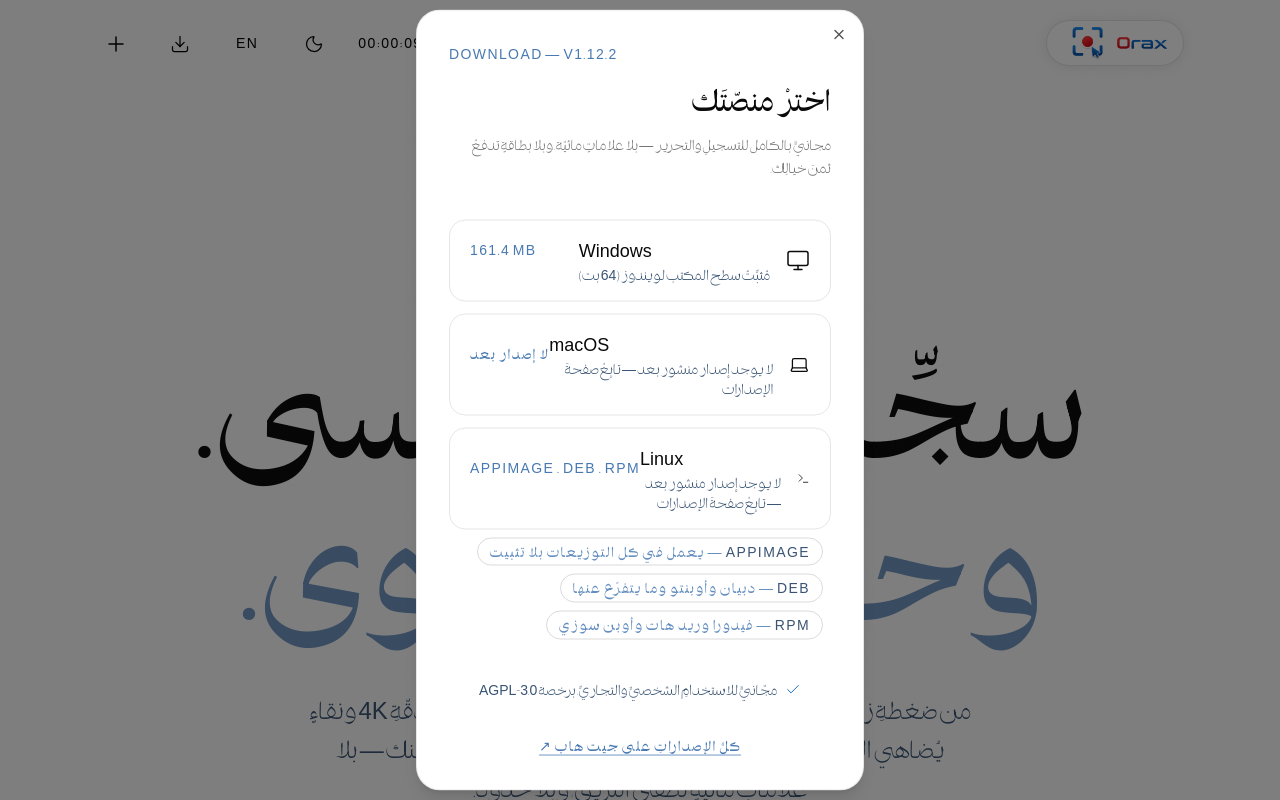
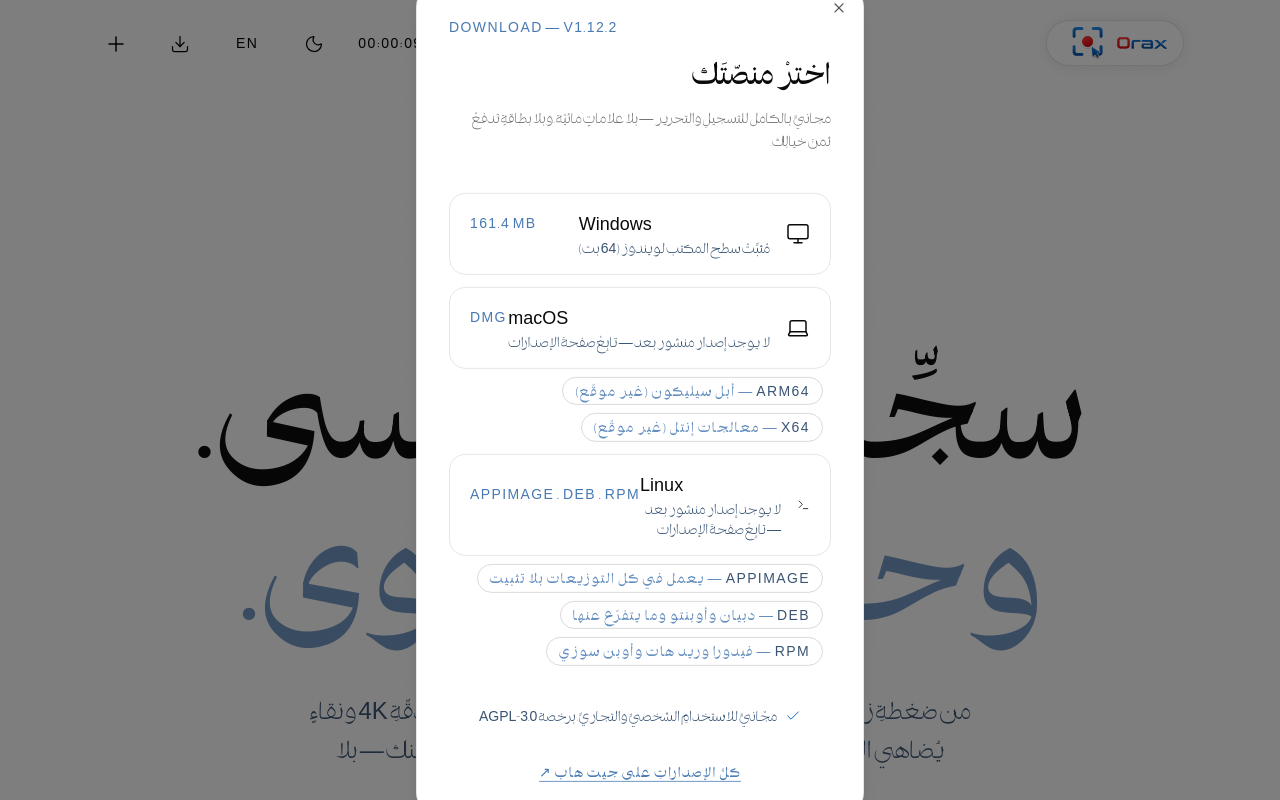
Before and after one commit to Mohammedorax/OraxRecordly_WEB, a Next.js app: page / in a window 1280 px wide. Both pictures are taken after a click on the button 180 px from the left and 44 px from the top of the page. Shown: the top 800 px of the page. Built offline with nearby package versions, Linux system fonts and the light colour scheme.

Commit message:
site: offer the unsigned macOS disk images
macOS was listed as 'no build yet'. Two real disk images now exist - Apple Silicon and Intel - so the dialog carries both, each labelled unsigned, and the release ships the Gatekeeper steps and the quarantine command in an install note.

```diff
--- a/src/components/site/download-cta.tsx
+++ b/src/components/site/download-cta.tsx
@@ -38,6 +38,15 @@
   { name: "rpm", asset: "OraxRecordly-linux-x64.rpm" },
 ] as const;
 
+/**
+ * The macOS disk images are published unsigned (no Apple Developer account), so
+ * the note next to each one says so and the release ships the Gatekeeper steps.
+ */
+const MAC_VARIANTS = [
+  { name: "arm64", asset: "OraxRecordly-macos-arm64-unsigned.dmg" },
+  { name: "x64", asset: "OraxRecordly-macos-x64-unsigned.dmg" },
+] as const;
+
 /** Secondary destination: every release, every platform. */
 const ALL_RELEASES = "https://github.com/Mohammedorax/OraxRecordly/releases";
 
@@ -57,7 +66,7 @@
     href: WINDOWS_INSTALLER,
     direct: true,
   },
-  { name: "macOS", icon: Laptop, meta: "", href: ALL_RELEASES, direct: false },
+  { name: "macOS", icon: Laptop, meta: "dmg", href: ALL_RELEASES, direct: false },
   // Linux has builds now, so it must not read as "no build yet"; the three
   // formats are offered as their own links below the row.
   { name: "Linux", icon: Terminal, meta: "AppImage · deb · rpm", href: ALL_RELEASES, direct: false },
@@ -219,7 +228,8 @@
                 {/*
                   * Linux ships three packages rather than one, so each format gets
                   * its own real download link instead of hiding behind a releases
-                  * page the visitor then has to search.
+                  * page the visitor then has to search. macOS does the same for its
+                  * two architectures, and says plainly that it is unsigned.
                   */}
                 {p.name === "Linux" ? (
                   <div className="mt-2 flex flex-wrap gap-2 ps-2">
@@ -236,6 +246,23 @@
                           {" "}
                           {t.download.linuxFormats[variant.name]}
                         </span>
+                      </a>
+                    ))}
+                  </div>
+                ) : null}
+
+                {p.name === "macOS" ? (
+                  <div className="mt-2 flex flex-wrap gap-2 ps-2">
+                    {MAC_VARIANTS.map((variant) => (
+                      <a
+                        key={variant.name}
+                        href={`${LINUX_ASSET_BASE}/${variant.asset}`}
+                        target="_blank"
+                        rel="noreferrer"
+                        className="mono rounded-full border border-ink/15 px-3 py-1 text-xs text-ink-soft transition-colors duration-500 ease-editorial hover:border-orax-blue hover:text-orax-blue"
+                      >
+                        {variant.name}
+                        <span className="text-mink-40"> {t.download.macFormats[variant.name]}</span>
                       </a>
                     ))}
                   </div>
--- a/src/lib/i18n.ts
+++ b/src/lib/i18n.ts
@@ -568,6 +568,10 @@
       AppImage: "— يعمل في كل التوزيعات بلا تثبيت",
       deb: "— دبيان وأوبنتو وما يتفرّع عنها",
       rpm: "— فيدورا وريد هات وأوبن سوزي",
+    },
+    macFormats: {
+      arm64: "— أبل سيليكون (غير موقّع)",
+      x64: "— معالجات إنتل (غير موقّع)",
     },
     toastTitle: "انطلقتْ رحلةُ التنزيل",
     toastDesc: "جارٍ إحضارُ OraxRecordly v1.12.2 إلى {platform} — أهلاً بك في الحكاية.",
@@ -1181,6 +1185,10 @@
       deb: "- Debian, Ubuntu and their descendants",
       rpm: "- Fedora, RHEL and openSUSE",
     },
+    macFormats: {
+      arm64: "- Apple Silicon (unsigned)",
+      x64: "- Intel Macs (unsigned)",
+    },
     toastTitle: "The download has launched",
     toastDesc: "Bringing OraxRecordly v1.12.2 to {platform} — welcome to the story.",
   },
```
